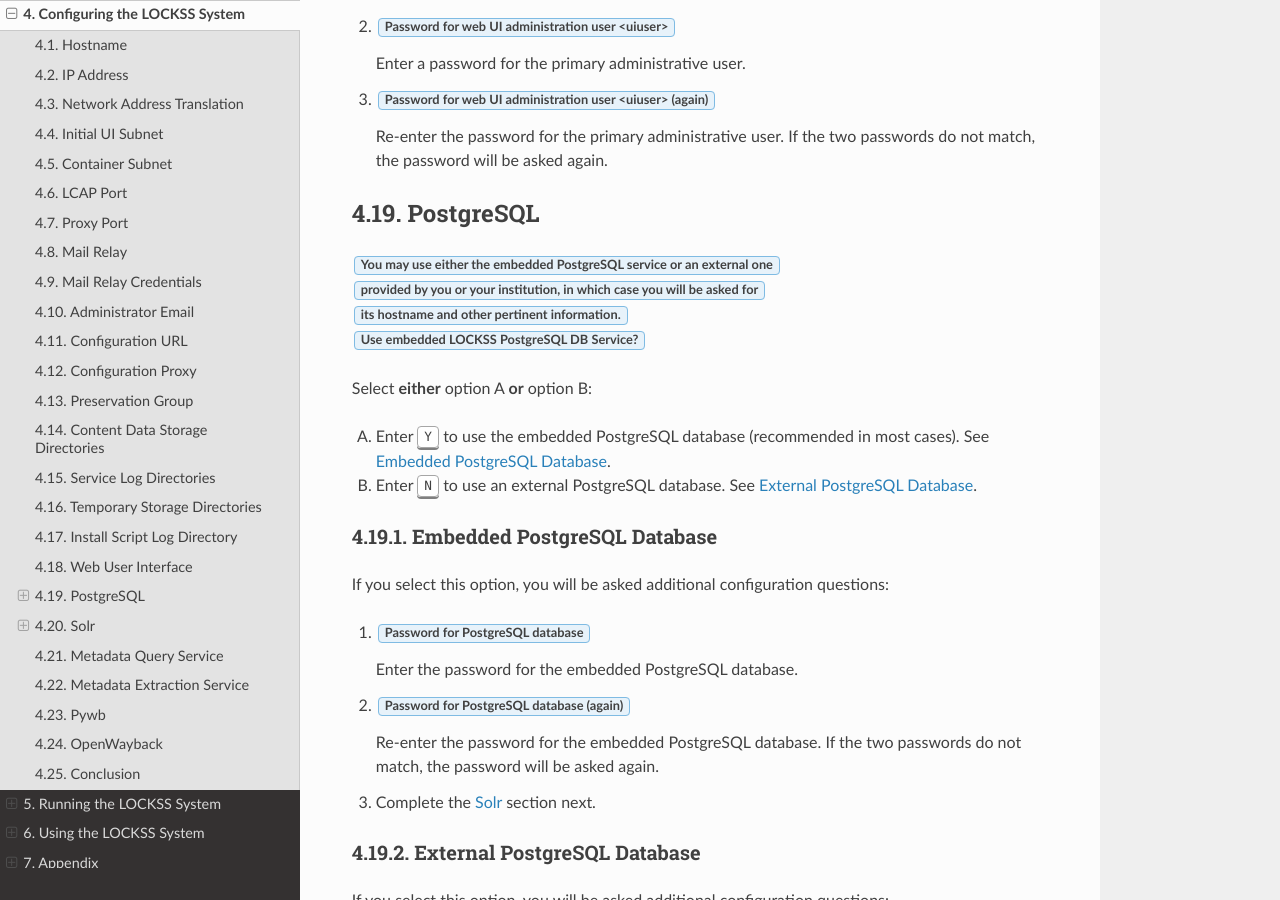
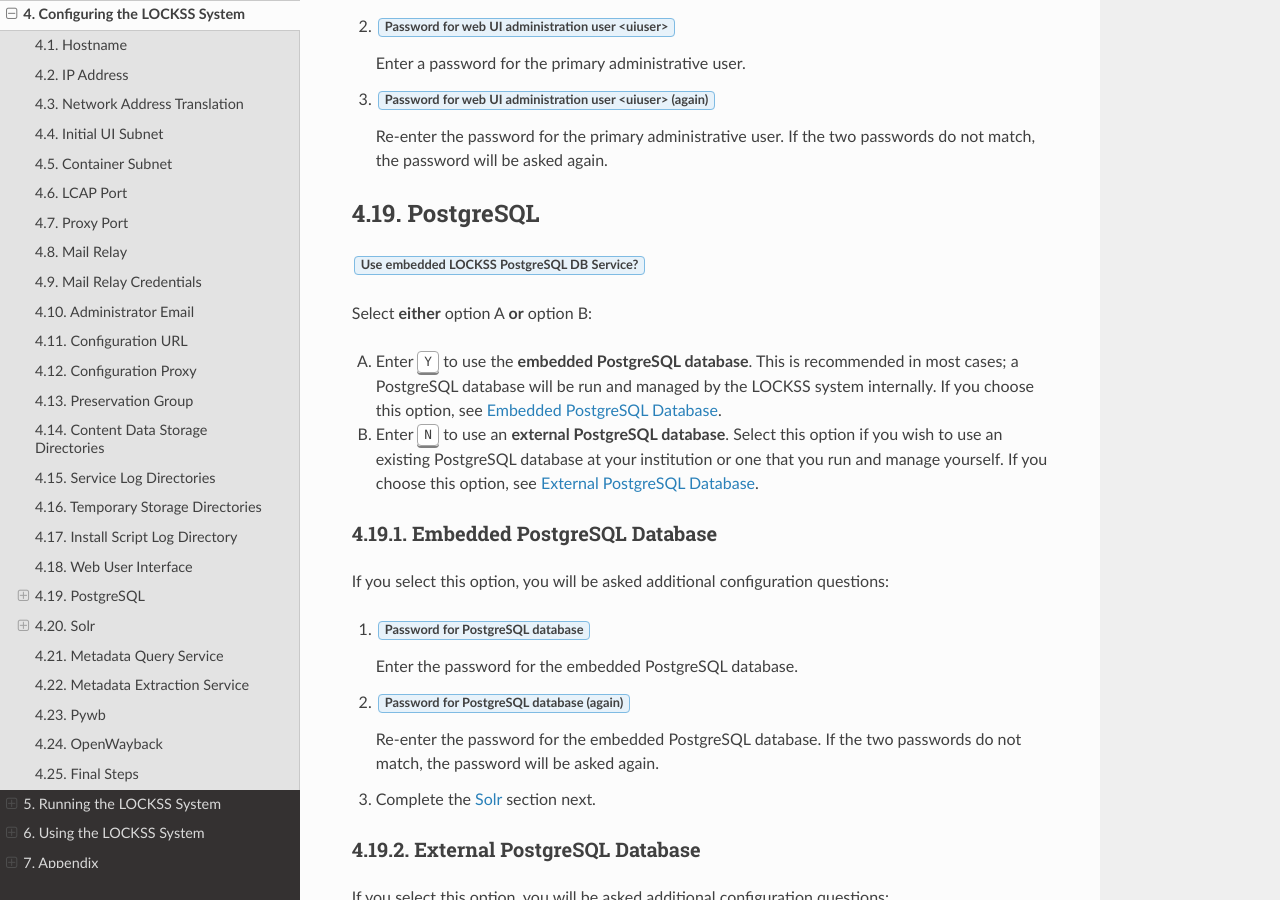
Before and after one commit to lockss/lockss-rtd-manual, a Sphinx documentation site: the page built from docs/configuring.rst, in a window 1280 px wide and 900 px high, scrolled down 5310 px. Built offline with Sphinx 7.4.7 and the Read the Docs theme 2.0.0, drawn with Linux system fonts in a browser that asks for light colours; some of the changed text lies outside the part shown.

Commit message:
Rephrase to avoid quoting multi-line explanatory prompts.

```diff
--- a/docs/configuring.rst
+++ b/docs/configuring.rst
@@ -234,16 +234,13 @@ Web User Interface
 PostgreSQL
 ----------
 
-| :guilabel:`You may use either the embedded PostgreSQL service or an external one`
-| :guilabel:`provided by you or your institution, in which case you will be asked for`
-| :guilabel:`its hostname and other pertinent information.`
-| :guilabel:`Use embedded LOCKSS PostgreSQL DB Service?`
+:guilabel:`Use embedded LOCKSS PostgreSQL DB Service?`
 
 Select **either** option A **or** option B:
 
-A. Enter :kbd:`Y` to use the embedded PostgreSQL database (recommended in most cases). See :ref:`Embedded PostgreSQL Database`.
+A. Enter :kbd:`Y` to use the **embedded PostgreSQL database**. This is recommended in most cases; a PostgreSQL database will be run and managed by the LOCKSS system internally. If you choose this option, see :ref:`Embedded PostgreSQL Database`.
 
-B. Enter :kbd:`N` to use an external PostgreSQL database. See :ref:`External PostgreSQL Database`.
+B. Enter :kbd:`N` to use an **external PostgreSQL database**. Select this option if you wish to use an existing PostgreSQL database at your institution or one that you run and manage yourself. If you choose this option, see :ref:`External PostgreSQL Database`.
 
 Embedded PostgreSQL Database
 ============================
@@ -299,16 +296,13 @@ If you select this option, you will be asked additional configuration questions:
 Solr
 ----
 
-| :guilabel:`You may use either the embedded Solr service or an external one`
-| :guilabel:`provided by you or your institution, in which case you will be asked for a`
-| :guilabel:`its hostname and other pertinent information.`
-| :guilabel:`Use embedded LOCKSS Solr Service?`
+:guilabel:`Use embedded LOCKSS Solr Service?`
 
 Select **either** option A **or** option B:
 
-A. Enter :kbd:`Y` to use the embedded Solr database (recommended in most cases). See :ref:`Embedded Solr Database`.
+A. Enter :kbd:`Y` to use the **embedded Solr database**. This is recommended in most cases; a Solr database will be run and managed by the LOCKSS system internally. If you choose this option, see :ref:`Embedded Solr Database`.
 
-B. Enter :kbd:`N` to use an external Solr database. See :ref:`External Solr Database`.
+B. Enter :kbd:`N` to use an **external Solr database**. Select this option if you wish to use an existing Solr database at your institution or one that you run and manage yourself. If you choose this option, see :ref:`External Solr Database`.
 
 Embedded Solr Database
 ======================
@@ -394,8 +388,7 @@ OpenWayback
 
 2. If you answered :kbd:`Y`, you will be asked an additional configuration question:
 
-   | :guilabel:`Using LOCKSS OpenWayback Service requires the LOCKSS Repository Service to permit insecure read request.`
-   | :guilabel:`Okay to turn off authentication for read-only requests for LOCKSS Repository Service?`
+   :guilabel:`Okay to turn off authentication for read-only requests for LOCKSS Repository Service?`
 
    OpenWayback currently does not supply user credentials when reading content from the LOCKSS repository, so the repository must be configured to respond to unauthenticated read requests. Enter :kbd:`Y` to accept this, otherwise you will see the warning:
 
@@ -403,9 +396,9 @@ OpenWayback
 
    and OpenWayback will not be run.
 
-----------
-Conclusion
-----------
+-----------
+Final Steps
+-----------
 
 :guilabel:`OK to store this configuration?`
 
```
